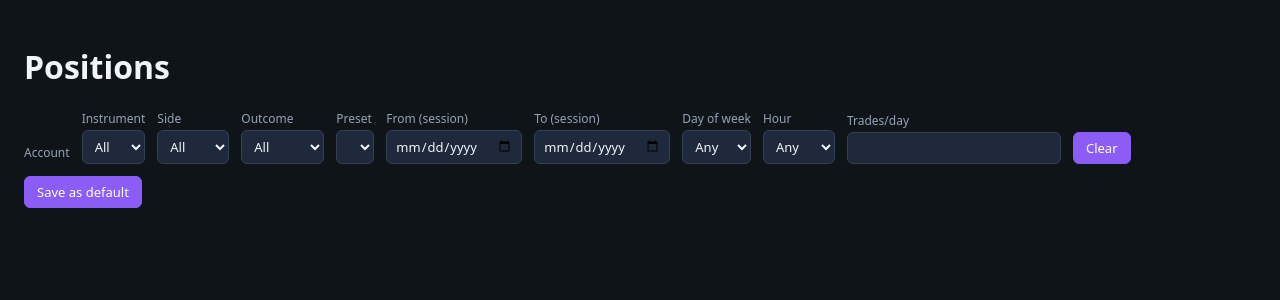
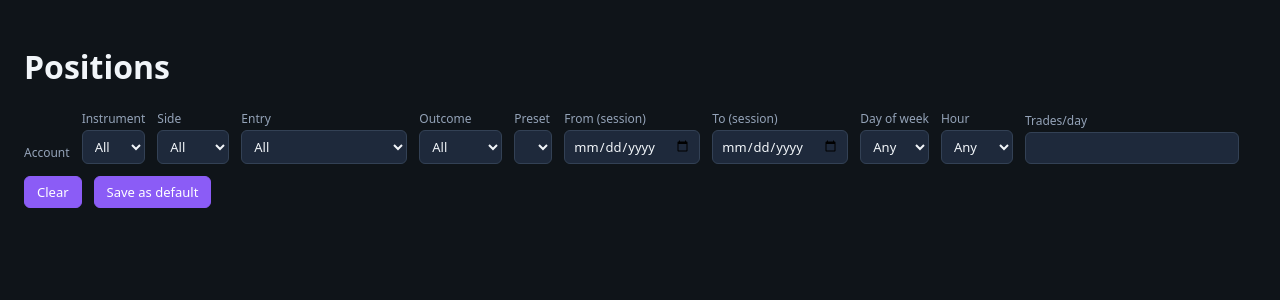
Before and after one commit to qsor27/NinjaFuturesLogger, a Python web app: template templates/positions_list.html in a window 1280 px wide. Shown: the part 47-347 px from the top of the page. Run offline with Jinja, Linux system fonts and the light colour scheme; the template is opened without the code that fills it, so the values that code supplies are empty.

Commit message:
feat(ui): entry-method filter, breakdown card and positions drilldown
Co-Authored-By: Claude Opus 5.5 <noreply@anthropic.com>

```diff
--- a/static/js/positions_list.js
+++ b/static/js/positions_list.js
@@ -20,7 +20,7 @@ const PAGE_SIZE = 50;
 const backToStats = document.getElementById("back-to-stats");
 
 const FILTER_NAMES = [
-  "instrument", "side", "outcome",
+  "instrument", "side", "entry_method", "outcome",
   "session_date_from", "session_date_to",
   "day_of_week", "hour_of_day", "hour_tz", "trades_per_day",
 ];
@@ -163,6 +163,7 @@ const POSITIONS_URL_KEYS = [
   "account",
   "instrument",
   "side",
+  "entry_method",
   "outcome",
   "session_date_from",
   "session_date_to",
@@ -383,7 +384,8 @@ function renderBackToStats() {
   const hasDrilldown =
     params.has("day_of_week") ||
     params.has("hour_of_day") ||
-    params.has("trades_per_day");
+    params.has("trades_per_day") ||
+    params.has("entry_method");
   if (!hasDrilldown) {
     backToStats.hidden = true;
     backToStats.textContent = "";
--- a/static/js/simulations.js
+++ b/static/js/simulations.js
@@ -286,6 +286,7 @@ async function run() {
       from: state.filter.from,
       to: state.filter.to,
       side: state.filter.side,
+      entry_method: state.filter.entry_method,
     };
     const result = await postJSON("/api/simulations/run", body);
     renderResults(result);
--- a/static/js/stats_filter.js
+++ b/static/js/stats_filter.js
@@ -17,7 +17,8 @@ export function parseFilterFromUrl() {
   const from = url.searchParams.get("from") || null;
   const to = url.searchParams.get("to") || null;
   const side = url.searchParams.get("side") || null;
-  return { accounts, from, to, side };
+  const entry_method = url.searchParams.get("entry_method") || null;
+  return { accounts, from, to, side, entry_method };
 }
 
 export function writeFilterToUrl(filter) {
@@ -26,7 +27,7 @@ export function writeFilterToUrl(filter) {
   for (const a of filter.accounts || []) {
     url.searchParams.append("account", a);
   }
-  for (const k of ["from", "to", "side"]) {
+  for (const k of ["from", "to", "side", "entry_method"]) {
     if (filter[k]) url.searchParams.set(k, filter[k]);
     else url.searchParams.delete(k);
   }
@@ -41,6 +42,7 @@ export function filterToQueryString(filter, extras = {}) {
     from: filter.from,
     to: filter.to,
     side: filter.side,
+    entry_method: filter.entry_method,
     ...extras,
   });
 }
@@ -49,7 +51,9 @@ export function isAnyFilterActive(filter, totalAccountCount) {
   const n = (filter.accounts || []).length;
   const accountsActive =
     n > 0 && (totalAccountCount == null || n < totalAccountCount);
-  return Boolean(accountsActive || filter.from || filter.to || filter.side);
+  return Boolean(
+    accountsActive || filter.from || filter.to || filter.side || filter.entry_method,
+  );
 }
 
 export async function fetchAccountOptions() {
@@ -61,7 +65,7 @@ export async function fetchAccountOptions() {
   }
 }
 
-const STATS_URL_KEYS = ["account", "side", "from", "to"];
+const STATS_URL_KEYS = ["account", "side", "entry_method", "from", "to"];
 
 // Stats-filter key → /positions query param. The single source of truth for
 // the stats↔positions drilldown round-trip: statistics.js positionsUrl writes
@@ -69,6 +73,7 @@ const STATS_URL_KEYS = ["account", "side", "from", "to"];
 // handled separately (repeated param, same name on both pages).
 export const STATS_TO_POSITIONS_PARAMS = {
   side: "side",
+  entry_method: "entry_method",
   from: "session_date_from",
   to: "session_date_to",
 };
@@ -84,6 +89,15 @@ export function renderFilterBar(container, filter, onApply) {
         <option value="">All</option>
         <option value="Long">Long</option>
         <option value="Short">Short</option>
+      </select>
+    </label>
+    <label>Entry
+      <select id="filter-entry-method">
+        <option value="">All</option>
+        <option value="market_next_open">Market on next open</option>
+        <option value="limit_next_open">Limit on next open</option>
+        <option value="manual">Manual</option>
+        <option value="unknown">Unknown</option>
       </select>
     </label>
     <label>Preset
@@ -102,6 +116,7 @@ export function renderFilterBar(container, filter, onApply) {
 
   const accountHost = container.querySelector("#filter-account-host");
   const sideSelect = container.querySelector("#filter-side");
+  const entrySelect = container.querySelector("#filter-entry-method");
   const presetSelect = container.querySelector("#filter-date-preset");
   const fromInput = container.querySelector("#filter-from");
   const toInput = container.querySelector("#filter-to");
@@ -112,6 +127,7 @@ export function renderFilterBar(container, filter, onApply) {
   if (filter.from) fromInput.value = filter.from;
   if (filter.to) toInput.value = filter.to;
   if (filter.side) sideSelect.value = filter.side;
+  if (filter.entry_method) entrySelect.value = filter.entry_method;
 
   let currentAccounts = [...(filter.accounts || [])];
   let totalAccountCount = null;
@@ -125,6 +141,7 @@ export function renderFilterBar(container, filter, onApply) {
     const next = {
       accounts: [...currentAccounts],
       side: sideSelect.value || null,
+      entry_method: entrySelect.value || null,
       from: fromInput.value || null,
       to: toInput.value || null,
     };
@@ -185,6 +202,7 @@ export function renderFilterBar(container, filter, onApply) {
   toInput.addEventListener("input", resetPreset);
 
   sideSelect.addEventListener("change", doApply);
+  entrySelect.addEventListener("change", doApply);
   fromInput.addEventListener("change", doApply);
   toInput.addEventListener("change", doApply);
 
@@ -194,10 +212,11 @@ export function renderFilterBar(container, filter, onApply) {
     suppressAutoApply = false;
     currentAccounts = [];
     sideSelect.value = "";
+    entrySelect.value = "";
     fromInput.value = "";
     toInput.value = "";
     presetSelect.value = "";
-    const cleared = { accounts: [], side: null, from: null, to: null };
+    const cleared = { accounts: [], side: null, entry_method: null, from: null, to: null };
     writeFilterToUrl(cleared);
     onApply(cleared);
   };
@@ -231,6 +250,7 @@ export function renderFilterBar(container, filter, onApply) {
     suppressAutoApply = false;
     currentAccounts = multi.getSelected();
     sideSelect.value = reread.side || "";
+    entrySelect.value = reread.entry_method || "";
     fromInput.value = reread.from || "";
     toInput.value = reread.to || "";
     presetSelect.value = "";
--- a/templates/positions_list.html
+++ b/templates/positions_list.html
@@ -27,6 +27,15 @@
         <option value="">All</option>
         <option value="Long">Long</option>
         <option value="Short">Short</option>
+      </select>
+    </label>
+    <label>Entry
+      <select name="entry_method">
+        <option value="">All</option>
+        <option value="market_next_open">Market on next open</option>
+        <option value="limit_next_open">Limit on next open</option>
+        <option value="manual">Manual</option>
+        <option value="unknown">Unknown</option>
       </select>
     </label>
     <label>Outcome
--- a/templates/statistics.html
+++ b/templates/statistics.html
@@ -10,6 +10,7 @@
     <div class="bento-grid">
       <section id="stats-summary" class="bento-cell bento-2x1"></section>
       <section id="stats-by-side" class="bento-cell bento-1x1"></section>
+      <section id="stats-by-entry-method" class="bento-cell bento-1x1"></section>
       <section id="stats-equity" class="bento-cell bento-2x1"></section>
       <section id="stats-by-instrument" class="bento-cell bento-1x1"></section>
       <section id="stats-by-dow" class="bento-cell bento-1x1"></section>
```
Also changed, not shown: static/js/statistics.js (+38 -0 lines).
